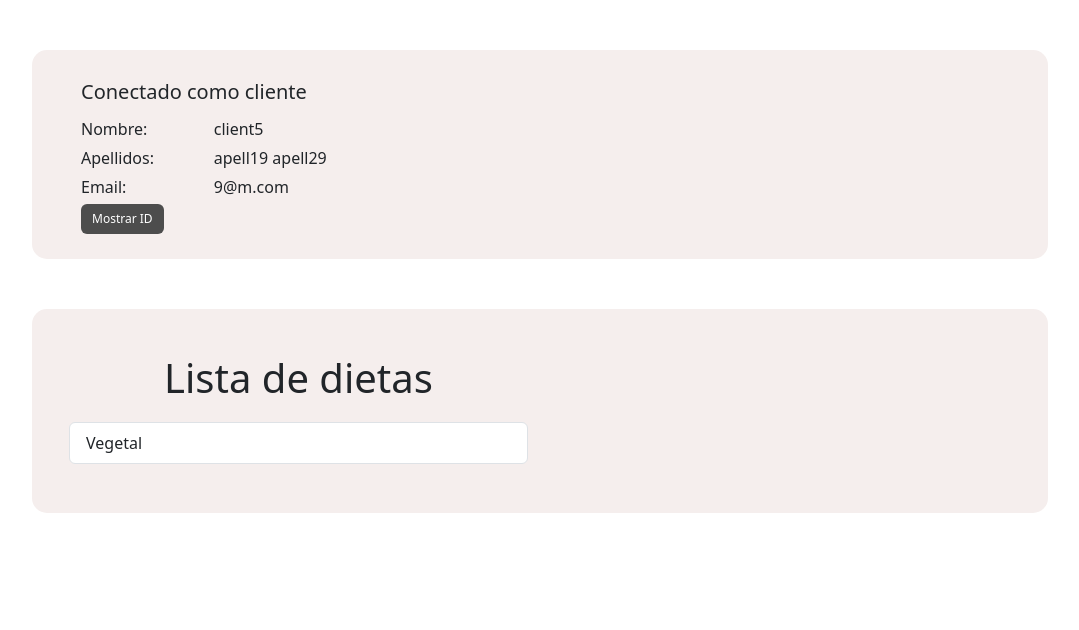
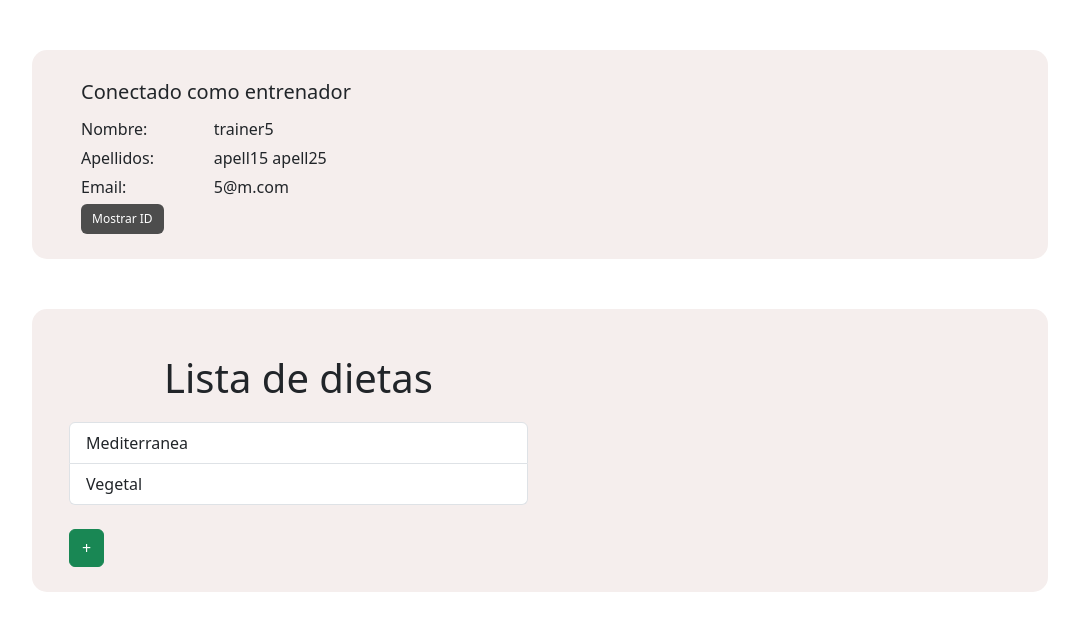
Before and after one commit to SII-Informatica-UMA/ciklum-dns, an Angular app in the folder msDietas/: page / in a window 1280 px wide. Shown: the top 630 px of the page, without its empty margins (100-1179 px from the left). Built offline with nearby package versions, Linux system fonts and the light colour scheme.

Commit message:
Arreglo de añadir y editar

```diff
--- a/msDietas/src/app/formulario-dieta/formulario-dieta.component.ts
+++ b/msDietas/src/app/formulario-dieta/formulario-dieta.component.ts
@@ -2,6 +2,7 @@ import { Component } from '@angular/core';
 import  {Dieta} from '../entities/dieta';
 import { FormsModule } from '@angular/forms';
 import { NgbActiveModal } from '@ng-bootstrap/ng-bootstrap';
+import { UsuariosService } from '../service/usuarios.service';
 @Component({
   selector: 'app-formulario-dieta',
   standalone: true,
@@ -13,9 +14,10 @@ export class FormularioDietaComponent {
   accion?: "Añadir" | "Editar";
   dieta: Dieta = {nombre: '', descripcion: '', observaciones: '', objetivo: '', duracionDias: 0, alimentos: [''], recomendaciones: '', id: 0, idEntrenador:5};
 
-  constructor(public modal: NgbActiveModal) { }
+  constructor(public modal: NgbActiveModal , private usuariosService: UsuariosService) { }
 
   guardarDieta(): void {
+    this.dieta.idEntrenador=this.usuariosService.getUsuario().id;
     this.modal.close(this.dieta);
   }
 
--- a/msDietas/src/app/service/usuarios.service.ts
+++ b/msDietas/src/app/service/usuarios.service.ts
@@ -62,7 +62,7 @@ export class UsuariosService {
         if(this.usuario == null){
         // Aquí debería ir el código para obtener el usuario logueado
         // Este usuario es de prueba 8
-            this.usuario = this.usuarios[8];
+            this.usuario = this.usuarios[4];
         }
 
         return this.usuario;
```
